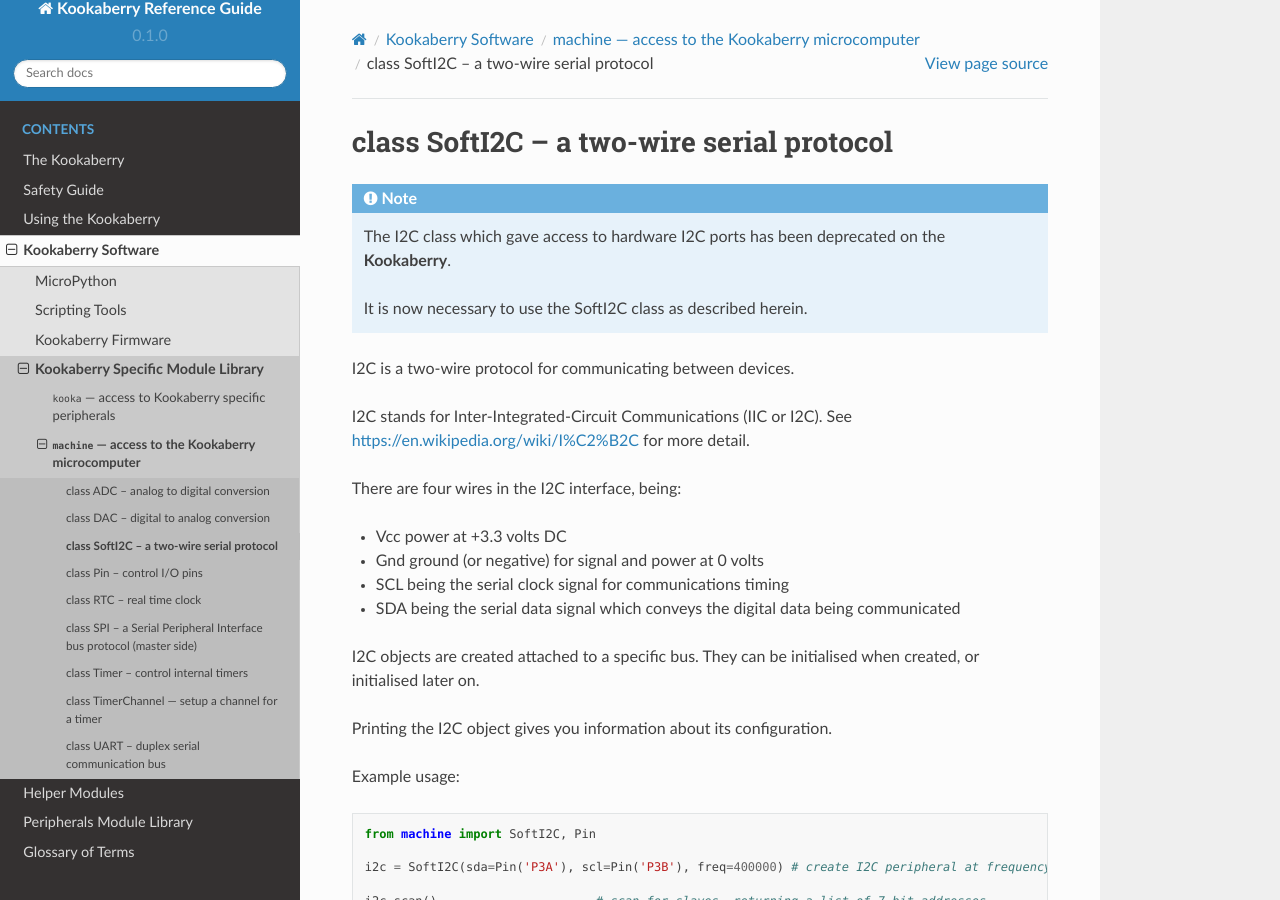
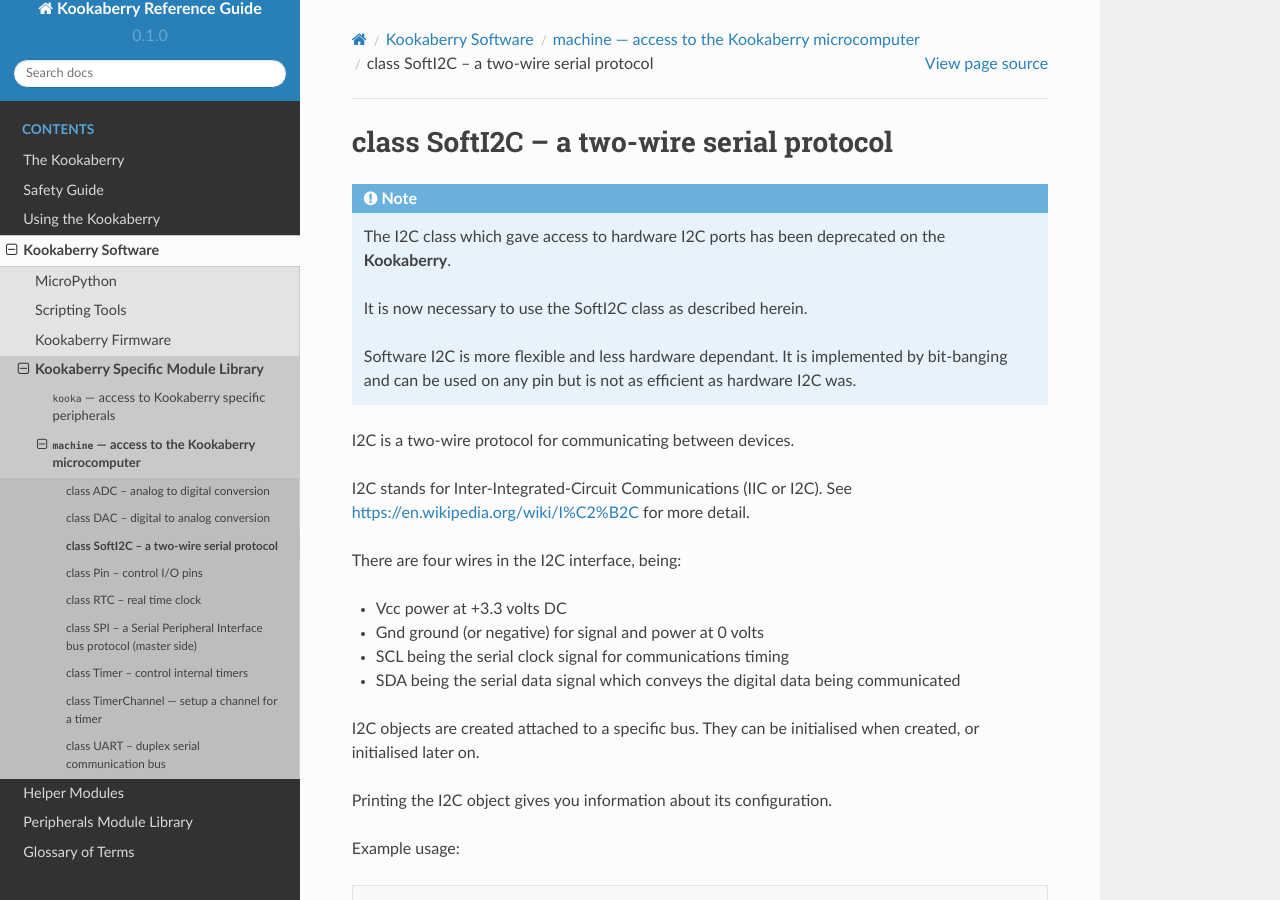
Before and after one commit to TDStrasser/Kookaberry-Reference-Guide, a Sphinx documentation site: the page built from docs/source/machine.I2C.rst, in a window 1280 px wide and 900 px high. Built offline with Sphinx 7.4.7 and the Read the Docs theme 2.0.0, drawn with Linux system fonts in a browser that asks for light colours.

```diff
--- a/docs/source/machine.I2C.rst
+++ b/docs/source/machine.I2C.rst
@@ -1,6 +1,6 @@
 .. currentmodule:: machine
 .. _machine.I2C:
-.. _machine.SoftI2C
+.. _machine.SoftI2C:
 
 class SoftI2C -- a two-wire serial protocol
 ===========================================
@@ -10,6 +10,9 @@ class SoftI2C -- a two-wire serial protocol
    The I2C class which gave access to hardware I2C ports has been deprecated on the **Kookaberry**.
 
    It is now necessary to use the SoftI2C class as described herein.
+
+   Software I2C is more flexible and less hardware dependant.
+   It is implemented by bit-banging and can be used on any pin but is not as efficient as hardware I2C was.
 
 
 I2C is a two-wire protocol for communicating between devices.
```
